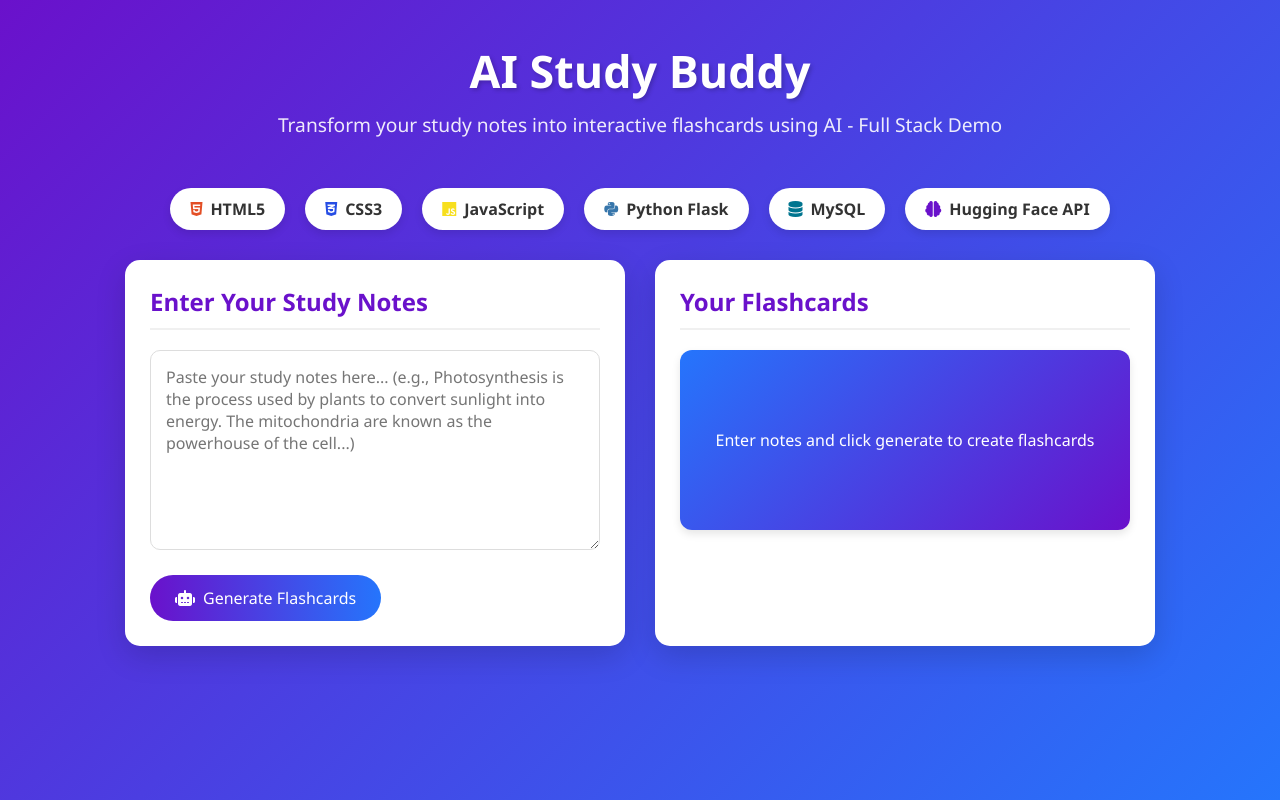
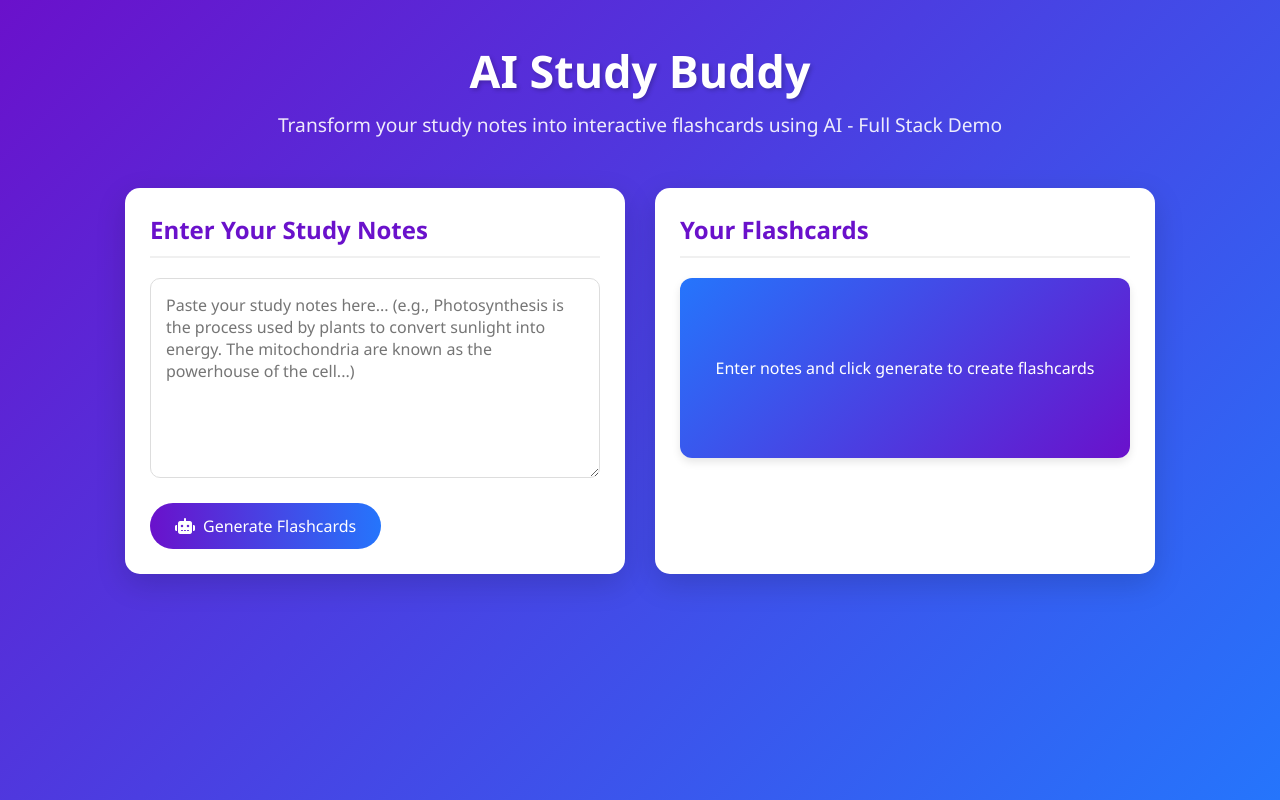
Before and after one commit to DawitiHunde/ai-study-budy, a plain HTML site: page index.html in a window 1280 px wide. Drawn offline with Linux system fonts and the light colour scheme.

Commit message:
Update index.html

```diff
--- a/index.html
+++ b/index.html
@@ -15,32 +15,7 @@
             <p class="subtitle">Transform your study notes into interactive flashcards using AI - Full Stack Demo</p>
         </header>
 
-        <div class="tech-stack">
-            <div class="tech-item">
-                <i class="fab fa-html5" style="color: #e34f26;"></i>
-                HTML5
-            </div>
-            <div class="tech-item">
-                <i class="fab fa-css3-alt" style="color: #264de4;"></i>
-                CSS3
-            </div>
-            <div class="tech-item">
-                <i class="fab fa-js" style="color: #f7df1e;"></i>
-                JavaScript
-            </div>
-            <div class="tech-item">
-                <i class="fab fa-python" style="color: #3776ab;"></i>
-                Python Flask
-            </div>
-            <div class="tech-item">
-                <i class="fas fa-database" style="color: #00758f;"></i>
-                MySQL
-            </div>
-            <div class="tech-item">
-                <i class="fas fa-brain" style="color: #6a11cb;"></i>
-                Hugging Face API
-            </div>
-        </div>
+
 
         <div class="app-container">
             <div class="input-section">
@@ -76,4 +51,5 @@
     <script src="server.js"> </script>
     <script src="script.js"> </script>
 </body>
+
 </html>
```
